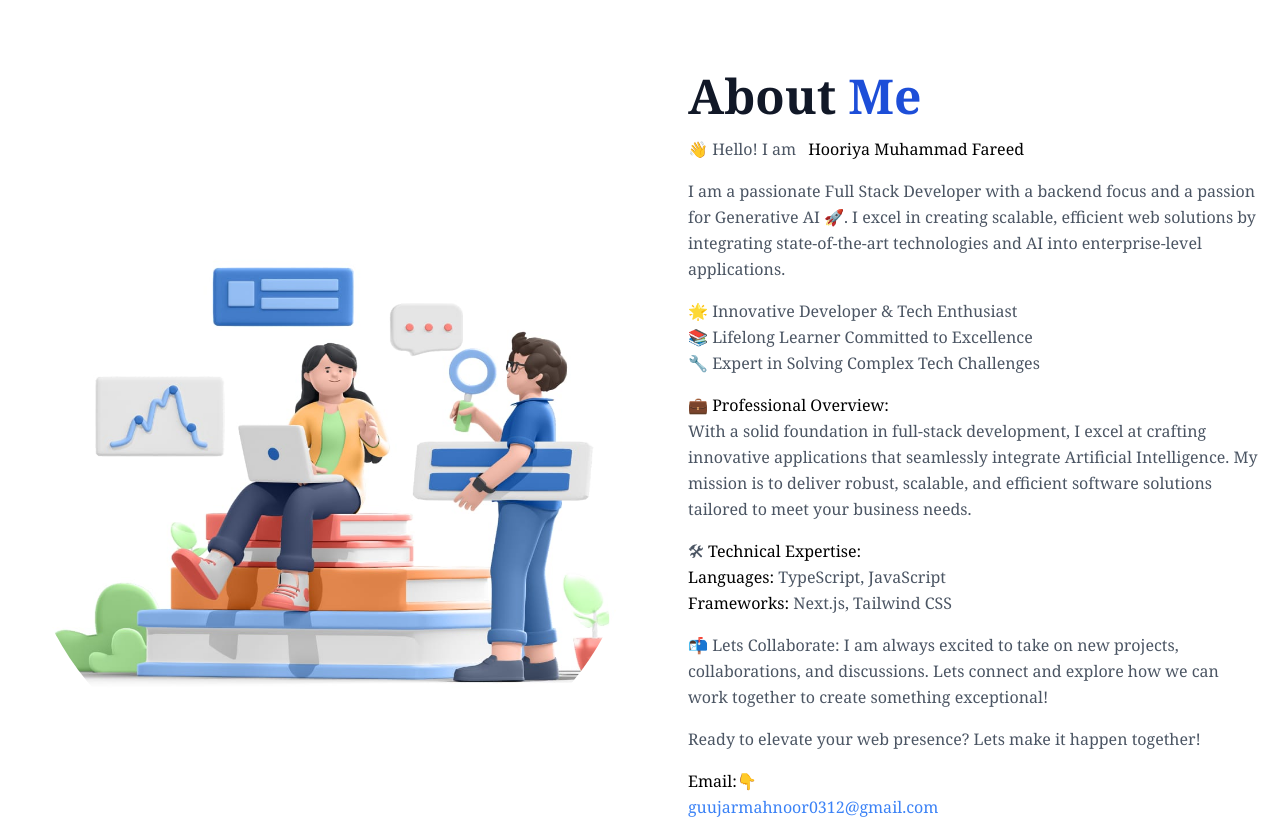
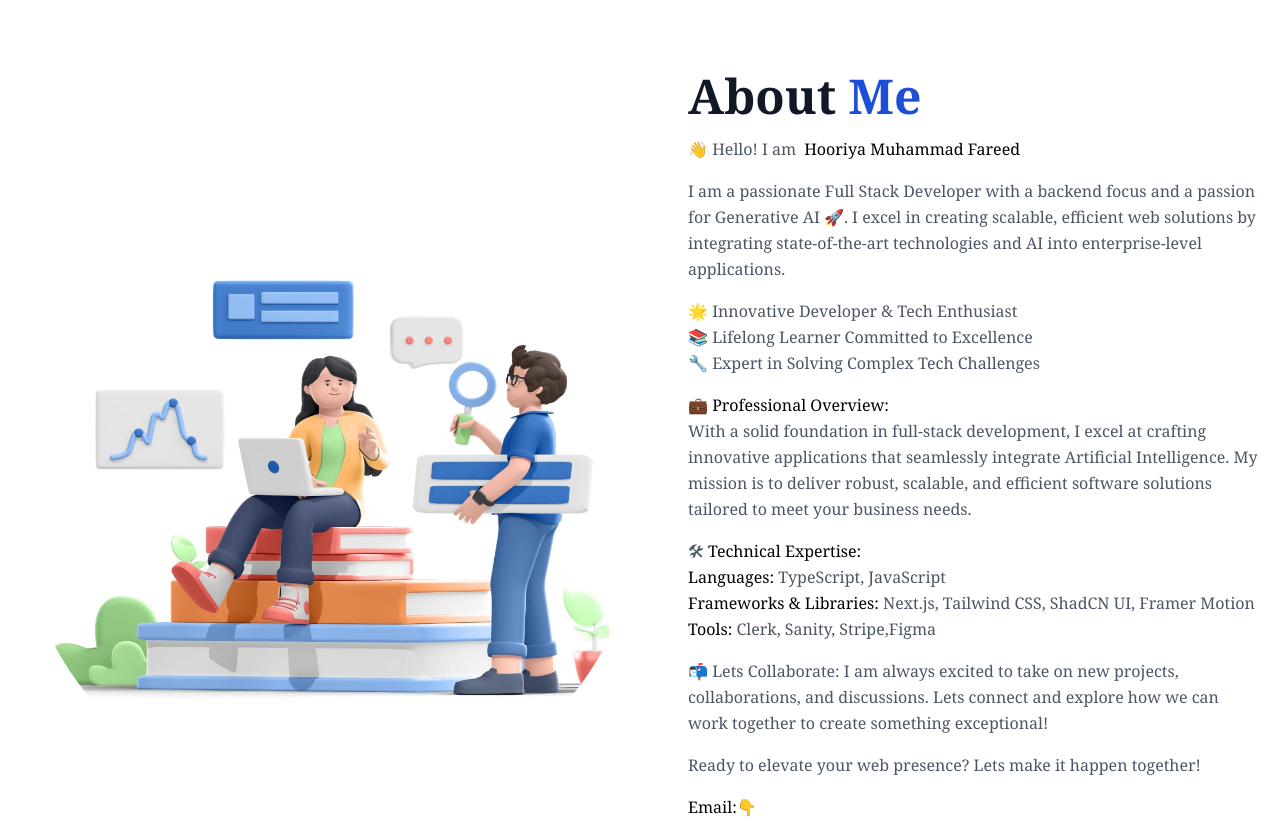
Before and after one commit to hooriyaa/Portfolio, a Next.js app: page / in a window 1280 px wide. Shown: the part 680-1504 px from the top of the page. Built offline with nearby package versions, Linux system fonts and the light colour scheme.

Commit message:
push_changes

```diff
--- a/src/app/component/about.tsx
+++ b/src/app/component/about.tsx
@@ -45,7 +45,7 @@ const About = () => {
             <div className="mb-8 leading-relaxed">
               <p className="mb-4 font-serif ">
                 👋 Hello! I am
-                <span className="text-black ml-3 font-serif ">
+                <span className="text-black ml-2 font-serif">
                   Hooriya Muhammad Fareed
                 </span>
               </p>
@@ -77,8 +77,11 @@ const About = () => {
                 <span className="text-black">Languages:</span> TypeScript,
                 JavaScript
                 <br />
-                <span className="text-black">Frameworks:</span> Next.js,
-                Tailwind CSS
+                <span className="text-black">Frameworks & Libraries:</span>{" "}
+                Next.js, Tailwind CSS, ShadCN UI, Framer Motion
+                <br />
+                <span className="text-black">Tools:</span> Clerk, Sanity,
+                Stripe,Figma
               </p>
               <p className="mb-4 font-serif ">
                 📬 Lets Collaborate: I am always excited to take on new
```
